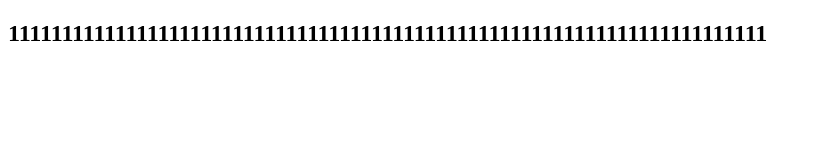
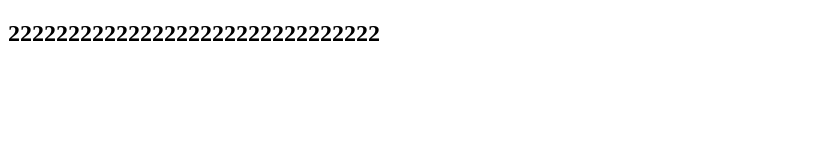
Before and after one commit to IamBigDaddy/demo, a plain HTML site: page index.html in a window 1280 px wide. Shown: the whole page, without its empty margins (0-819 px from the left). Drawn offline with Linux system fonts and the light colour scheme.

Commit message:
f1提交

```diff
--- a/index.html
+++ b/index.html
@@ -7,6 +7,6 @@
     <title>Document</title>
 </head>
 <body>
-        <h2>11111111111111111111111111111111111111111111111111111111111111111111111</h2>
+        <h2>2222222222222222222222222222222</h2>
 </body>
 </html>
```
